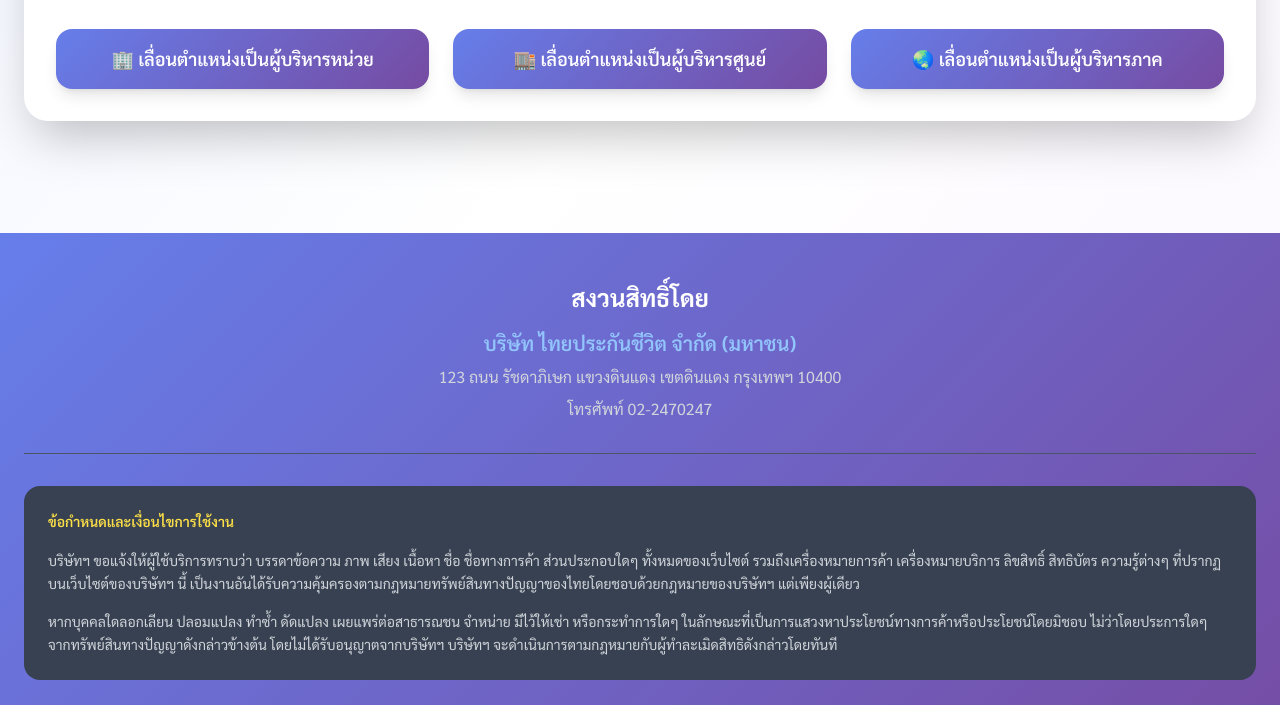
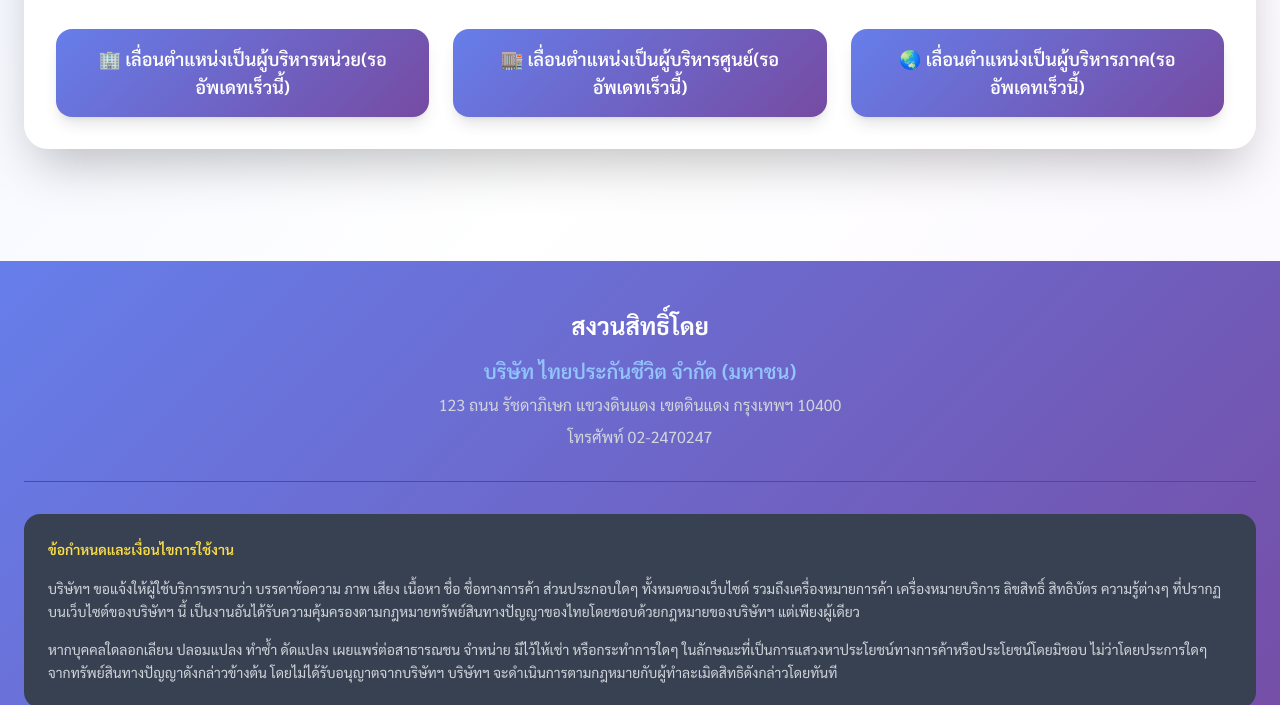
Before and after one commit to suporn300643-wq/PO.manu, a plain HTML site: page index.html in a window 1280 px wide. Both pictures are taken after a click on the element 798 px from the left and 383 px from the top of the page. Shown: the part 689-1394 px from the top of the page. Drawn offline with nearby package versions, Linux system fonts and the light colour scheme.

Commit message:
Update index.html

```diff
--- a/index.html
+++ b/index.html
@@ -123,7 +123,7 @@
                     <span class="text-5xl mr-4">💰</span>
                     <div>
                         <h2 class="text-3xl font-bold text-gray-800">ตารางจ่ายค่าคอมมิชชั่น</h2>
-                        <p class="text-gray-600">จข้อมูลค่าคอมและค่าคอมพลัส</p>
+                        <p class="text-gray-600">ข้อมูลค่าคอมและค่าคอมพลัส</p>
                     </div>
                 </div>
                 <div class="grid grid-cols-1 md:grid-cols-2 gap-6">
@@ -166,13 +166,13 @@
                 </div>
                 <div class="grid grid-cols-1 md:grid-cols-3 gap-6">
                     <button class="submenu-item text-white py-4 px-8 rounded-2xl font-semibold text-lg shadow-lg">
-                        🏢 เลื่อนตำแหน่งเป็นผู้บริหารหน่วย
+                        🏢 เลื่อนตำแหน่งเป็นผู้บริหารหน่วย(รออัพเดทเร็วนี้)
                     </button>
                     <button class="submenu-item text-white py-4 px-8 rounded-2xl font-semibold text-lg shadow-lg">
-                        🏬 เลื่อนตำแหน่งเป็นผู้บริหารศูนย์
+                        🏬 เลื่อนตำแหน่งเป็นผู้บริหารศูนย์(รออัพเดทเร็วนี้)
                     </button>
                     <button class="submenu-item text-white py-4 px-8 rounded-2xl font-semibold text-lg shadow-lg">
-                        🌏 เลื่อนตำแหน่งเป็นผู้บริหารภาค
+                        🌏 เลื่อนตำแหน่งเป็นผู้บริหารภาค(รออัพเดทเร็วนี้)
                     </button>
                 </div>
             </div>
```
